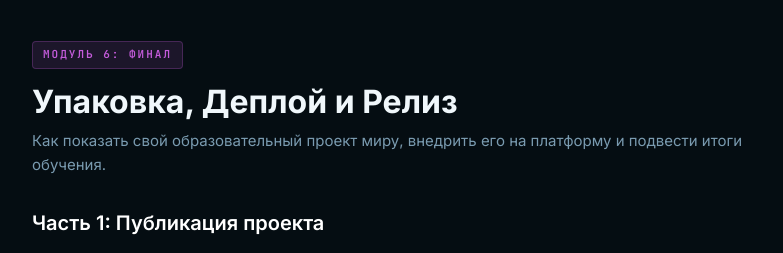
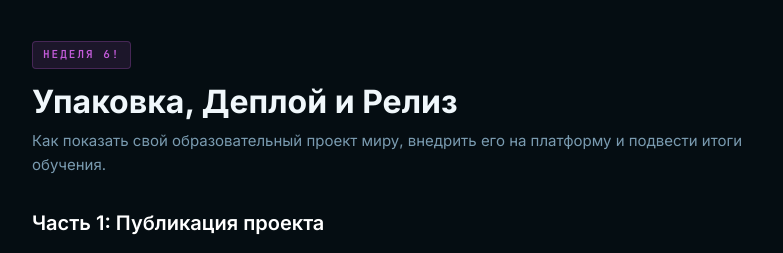
Before and after one commit to olgavladkovalchuk-glitch/longread_w6, a plain HTML site: page index.html in a window 1280 px wide. Shown: the top 253 px of the page, without its empty margins (248-1031 px from the left). Drawn offline with nearby package versions, Linux system fonts and the light colour scheme.

Commit message:
Update index.html

```diff
--- a/index.html
+++ b/index.html
@@ -103,7 +103,7 @@ textarea.form-control { resize: vertical; min-height: 100px; }
 </head>
 <body>
 <div class="page">
-  <span class="tag">Модуль 6: Финал</span>
+  <span class="tag">Неделя 6!</span>
   <h1>Упаковка, Деплой и Релиз</h1>
   <p class="subtitle">Как показать свой образовательный проект миру, внедрить его на платформу и подвести итоги обучения.</p>
 
```
